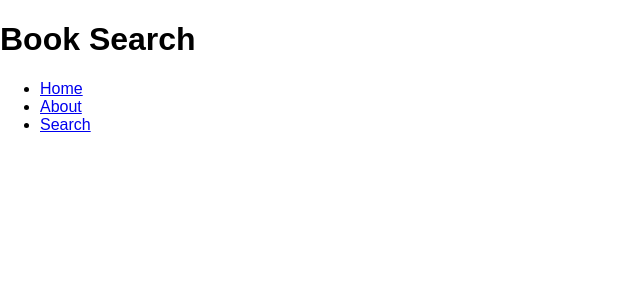
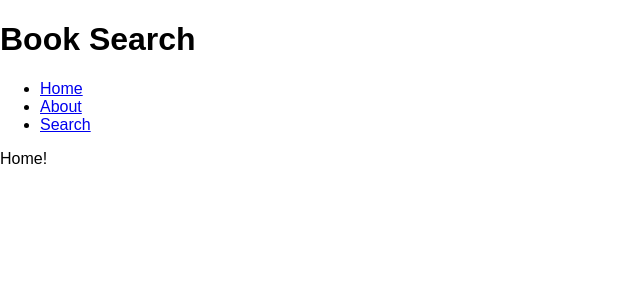
Before and after one commit to rmanro/search-all-the-things, a React app: page / in a window 1280 px wide. Shown: the top 300 px of the page, without its empty margins (0-640 px from the left). Built offline with nearby package versions, Linux system fonts and the light colour scheme.

Commit message:
added Home placeholder component

```diff
--- a/src/components/app/App.js
+++ b/src/components/app/App.js
@@ -1,7 +1,7 @@
 import React, { Component } from 'react';
 import { BrowserRouter as Router, Switch, Route, Redirect } from 'react-router-dom';
 import Header from './Header';
-// import Home from './Home';
+import Home from './Home';
 // import About from './About';
 // import Search from '../search/Search';
 // import BookDetail from '../books/BookDetail';
@@ -16,15 +16,15 @@ export default class App extends Component {
         <div>
           <Header/>
           <main>
-            {/* <Switch>
+            {<Switch>
               <Route exact path="/" component={Home}/>
-              <Route path="/about" component={About}/>
+              {/* <Route path="/about" component={About}/>
               <Route path="/search" component={Search}/>
               <Route path="/books/:id" render={({ match, history }) => {
                 return <BookDetail gbID={match.params.id} history={history}/>;
-              }}/>
+              }}/> */}
               <Redirect to="/"/>
-            </Switch> */}
+            </Switch>}
           </main>
         </div>
       </Router>
--- /dev/null
+++ b/src/components/app/Home.js
@@ -0,0 +1,7 @@
+import React, { Component } from 'react';
+
+export default class Home extends Component {
+  render() {
+    return <div>Home!</div>;
+  }
+}
```
